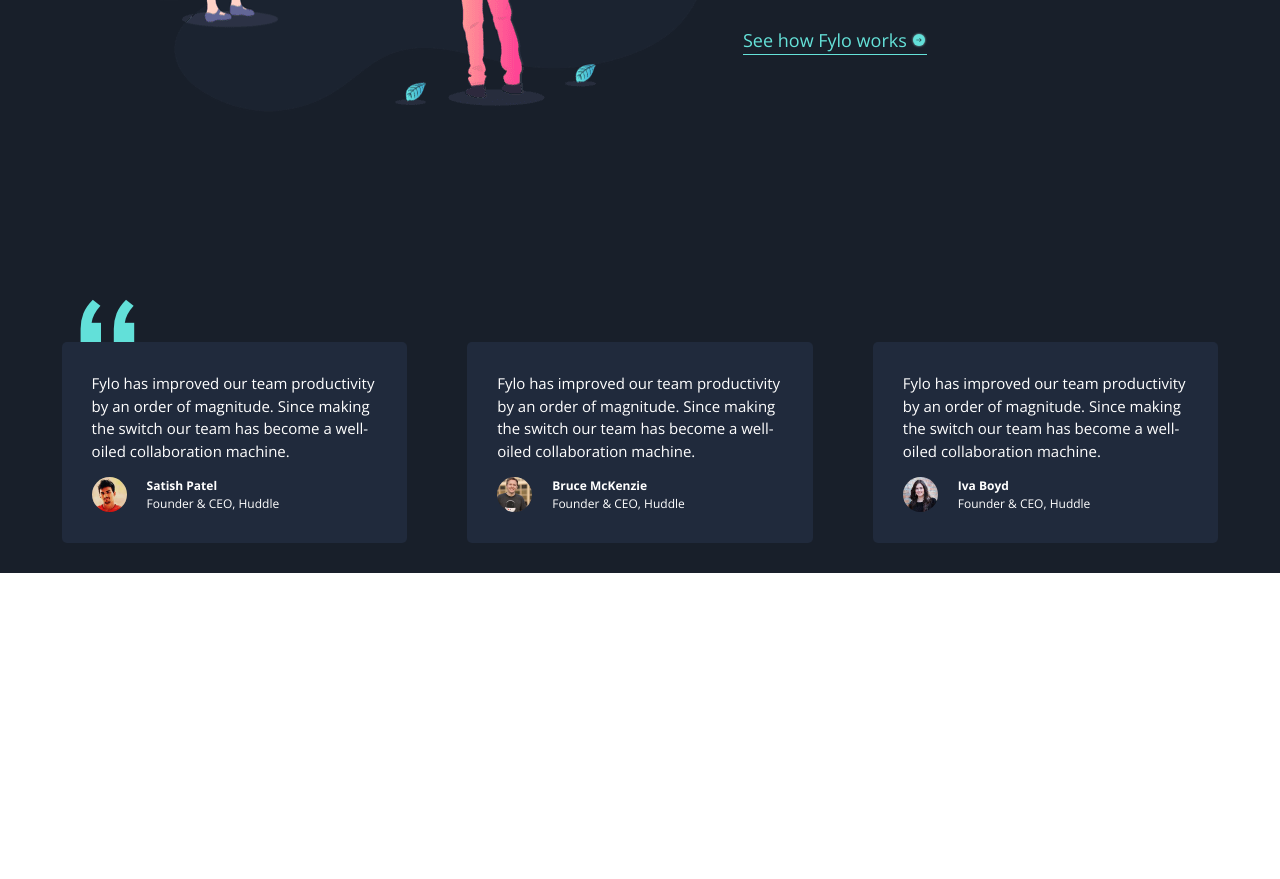
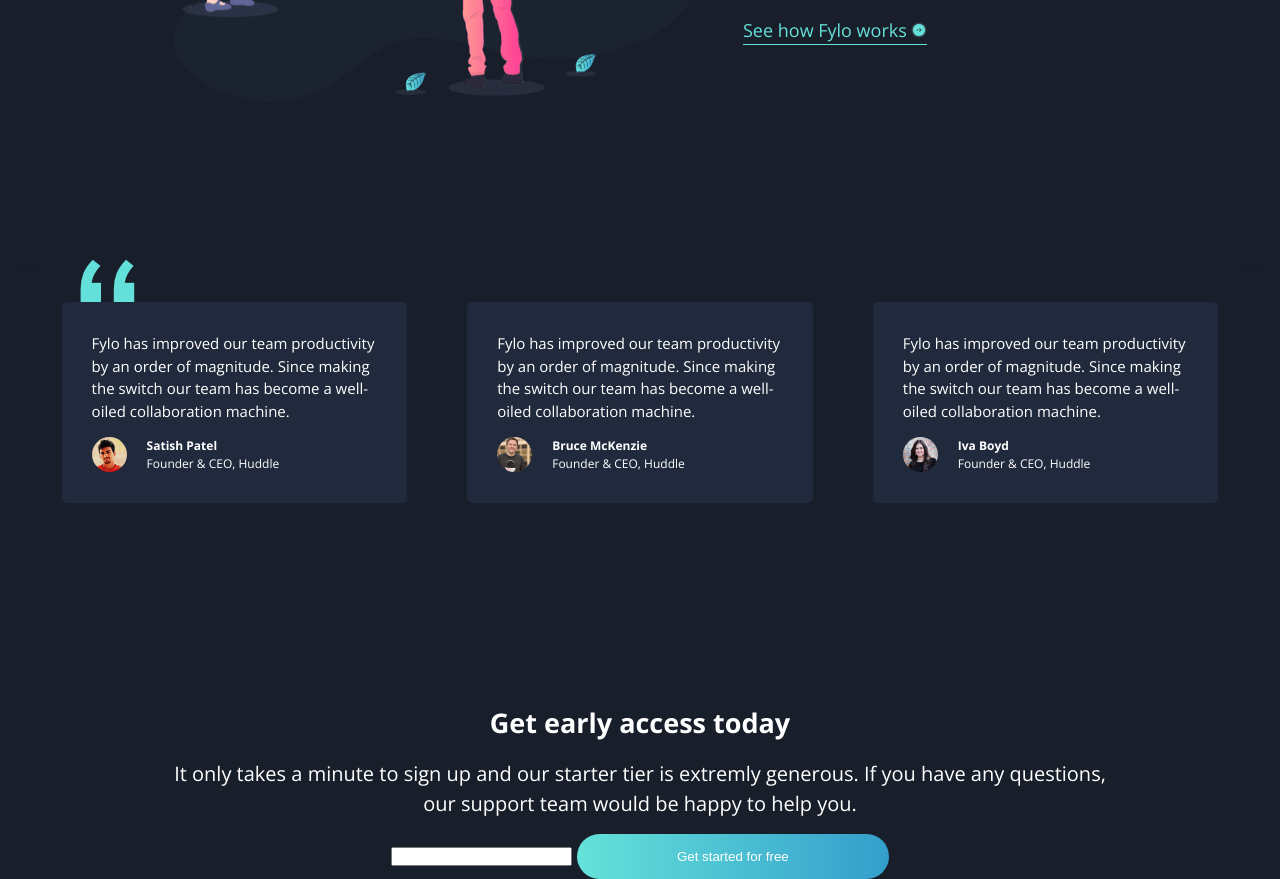
Before and after one commit to drood87/fylo-dark, a website: page index.html in a window 1280 px wide. Shown: the part 2444-3323 px from the top of the page. Before the commit the page ends 3017 px from the top, so only its background shows below. Drawn offline with nearby package versions, Linux system fonts and the light colour scheme.

Commit message:
styles signup

```diff
--- a/index.html
+++ b/index.html
@@ -197,6 +197,18 @@
         </div>
         </div>
       </section>
+
+      <section class="section-signup">
+        <div class="signup">
+          <h2 class="heading-secondary u-margin-bottom-small">Get early access today</h2>
+          <p class="signup__text u-margin-bottom-small">It only takes a minute to sign up and our starter tier is extremly generous. If you have any questions, our support team would be happy to help you.</p>
+          <form action="#" class="signup__form">
+            <input type="text" class="signup__input">
+            <!-- <a href="" class="btn btn--smaller">Get started for free</a> -->
+              <button type="submit" class="btn btn--smaller">Get started for free</button>
+          </form>
+        </div>
+      </section>
     </main>
   </body>
 </html>
--- a/sass/abstracts/_variables.scss
+++ b/sass/abstracts/_variables.scss
@@ -16,6 +16,6 @@
 
   --default-font-size: 1.8rem;
 
-	--box-shadow-hover: 0 3rem 10rem rgba(0, 0, 0, 0.3);
+  --box-shadow-hover: 0 3rem 3rem rgba(0, 0, 0, 0.3);
   --box-shadow-active: 0 1rem 5rem rgba(0, 0, 0, 0.3);
 }
--- /dev/null
+++ b/sass/components/_signup-form.scss
@@ -0,0 +1,14 @@
+.signup {
+  max-width: 75%;
+  background-color: var(--color-dark-blue-4);
+  margin: 0 auto;
+  text-align: center;
+
+  &__text {
+    font-size: 2rem;
+  }
+  &__form {
+  }
+  &__input {
+  }
+}
--- a/sass/layout/_testimonials.scss
+++ b/sass/layout/_testimonials.scss
@@ -1,11 +1,12 @@
 .testimonials {
-	display: flex;
-	justify-content: center;
-	position: relative;
+  display: flex;
+  justify-content: center;
+  position: relative;
+  box-shadow: var(--box-shadow-hover);
 }
 
 .icon__quotes {
-	position: absolute;
-	left: 8rem;
-	top: 18.7rem;
+  position: absolute;
+  left: 8rem;
+  top: 15.7rem;
 }
--- a/sass/main.scss
+++ b/sass/main.scss
@@ -1,18 +1,20 @@
-@import 'abstracts/mixins';
-@import 'abstracts/variables';
+@import "abstracts/mixins";
+@import "abstracts/variables";
 
-@import 'base/base';
-@import 'base/typography';
-@import 'base/utilities';
+@import "base/base";
+@import "base/typography";
+@import "base/utilities";
 
-@import 'components/_button';
-@import 'components/feature-box';
-@import 'components/testimonial-box';
+@import "components/_button";
+@import "components/feature-box";
+@import "components/signup-form";
+@import "components/testimonial-box";
 
-@import 'layout/cta';
-@import 'layout/feature-grid';
-@import 'layout/header';
-@import 'layout/navigation';
-@import 'layout/testimonials';
+@import "layout/cta";
+@import "layout/feature-grid";
+@import "layout/header";
+@import "layout/navigation";
+@import "layout/signup";
+@import "layout/testimonials";
 
-@import 'pages/home';
+@import "pages/home";
--- a/sass/pages/_home.scss
+++ b/sass/pages/_home.scss
@@ -1,7 +1,12 @@
 .section-features,
 .section-cta,
-.section-testimonials {
-	background-color: var(--color-blue-dark-2);
-	padding: 20rem 0 0 0;
-	position: relative;
+.section-testimonials,
+.section-signup {
+  background-color: var(--color-blue-dark-2);
+  padding: 17rem 0 0 0;
+  position: relative;
 }
+
+.section-features {
+  padding-bottom: 5rem;
+}
```
Also changed, not shown: css/style.css, sass/layout/_signup.scss (added). Lines whose indentation alone changed are shown as unchanged.
